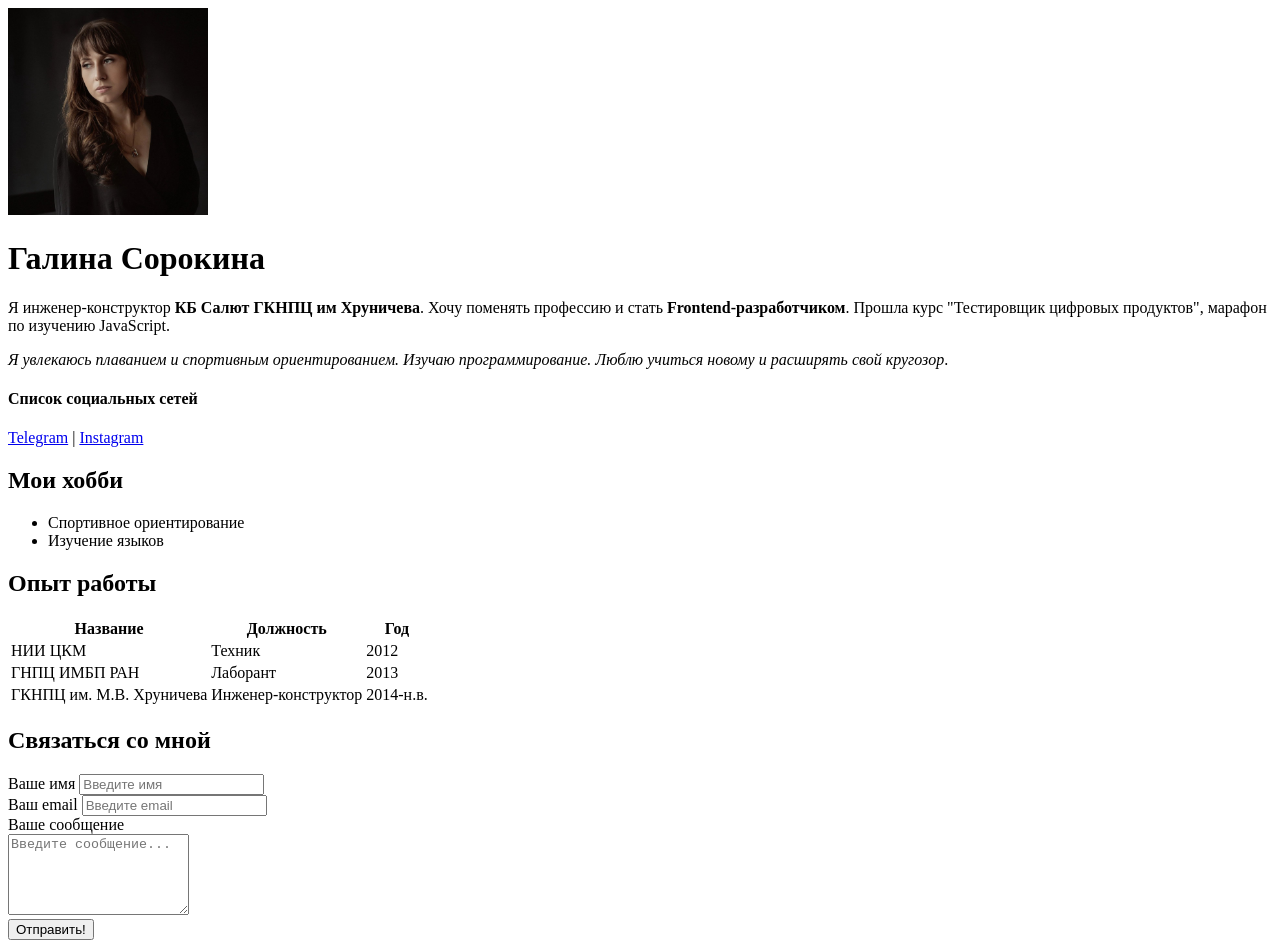
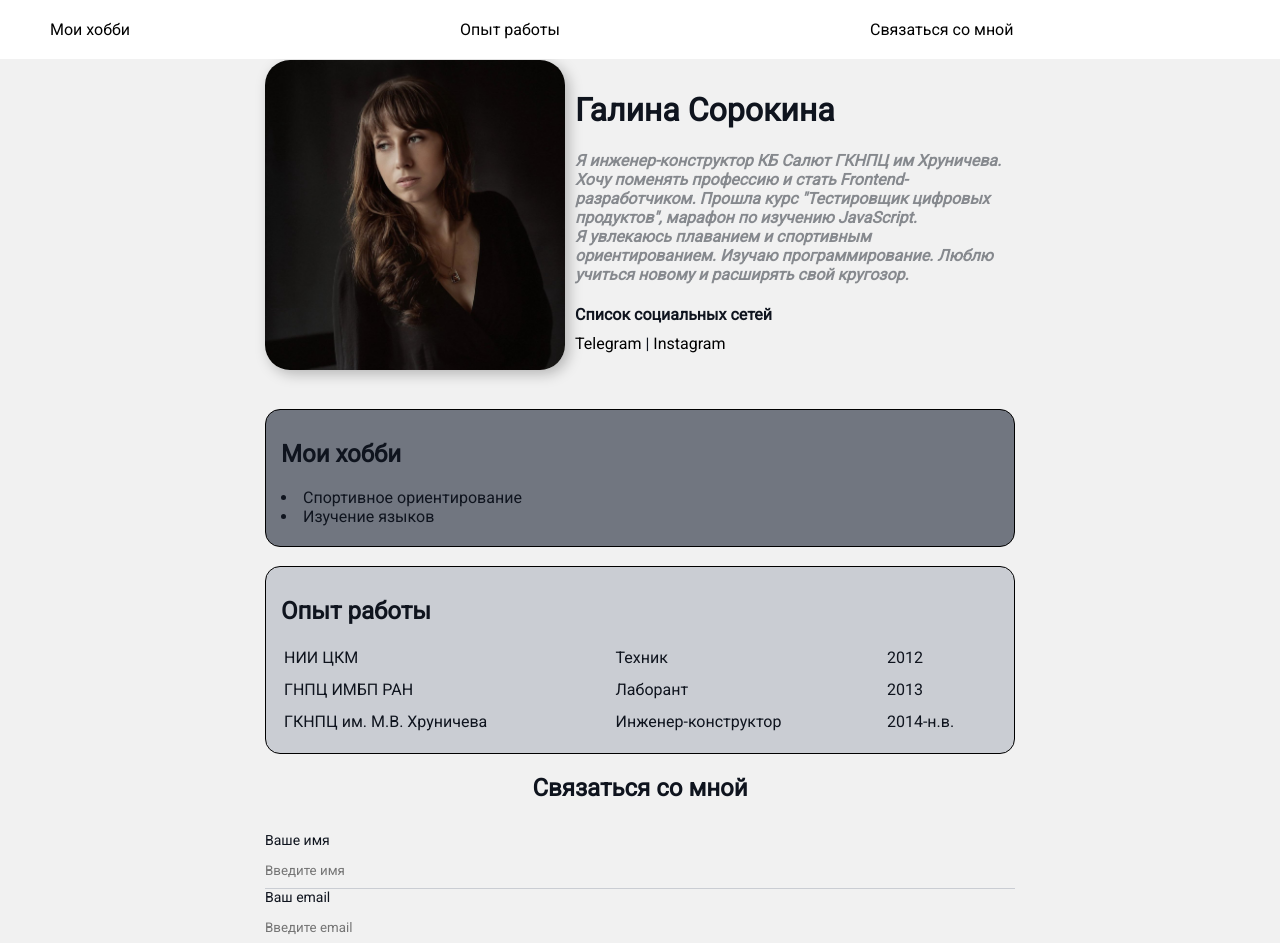
Before and after one commit to LinaOwl/Resume, a plain HTML site: page index.html in a window 1280 px wide. Shown: the top 943 px of the page. Drawn offline with Linux system fonts and the light colour scheme.

Commit message:
add styles

```diff
--- a/index.html
+++ b/index.html
@@ -5,10 +5,21 @@
     <meta name="viewport" content="width=device-width, initial-scale=1.0">
     <meta name="description" content="Это мой сайт резюме">
     <meta name="keywords" content="resume">
+    <link rel="stylesheet" href="styleresume.css">
     <title>My_resume</title>
 </head>
 <body>
-    <img src="fhoto.jpg" alt="фото профиля" width="200">
+    <div class="navbar">
+        <ul>
+            <li><a href="#">Мои хобби</a></li>
+            <li><a href="#">Опыт работы</a></li>
+            <li><a href="#">Связаться со мной</a></li>
+        </ul>
+    </div>
+    <div class="container">
+        <div class="info">
+            <img src="fhoto.jpg" alt="фото профиля" class="ava">
+        <div class="info-text">
             <h1>Галина Сорокина</h1>
                 <p>Я инженер-конструктор <strong>КБ Салют ГКНПЦ им Хруничева</strong>. Хочу поменять профессию и стать <strong>Frontend-разработчиком</strong>. Прошла курс "Тестировщик цифровых продуктов", марафон по изучению JavaScript.</p>
                 <p><em>Я увлекаюсь плаванием и спортивным ориентированием. Изучаю программирование. Люблю учиться новому и расширять свой кругозор</em>.</p>
@@ -16,20 +27,26 @@
                 <a href="https://t.me/by_sorokina_galina" target="_blank">Telegram</a>
                 |
                 <a href="https://www.instagram.com/galina_magpie/" target="_blank">Instagram</a>
+        </div>
+        </div>
+        <br>
+        <div class="card bg-1">
             <h2>Мои хобби</h2>
-    <ul>
                     <li>Спортивное ориентирование</li>
                     <li>Изучение языков</li>
                 </ul>
+        </div>
+        <br>
+        <div class="card bg-2">
             <h2>Опыт работы</h2>
-    <table>
-        <thead>
+                <table class="table">
+                    <!-- <thead>
                         <tr>
                             <th>Название</th>
                             <th>Должность</th>
                             <th>Год</th>
                         </tr>
-        </thead>
+                    </thead> -->
                     <tbody>
                         <tr>
                             <td>НИИ ЦКМ</td>
@@ -48,21 +65,30 @@
                         </tr>
                     </tbody>
                 </table>
+        </div>
+
+        <form action="/" class="form">
             <h2>Связаться со мной</h2>
-    <form>
-        <div>
+            <div class="form-row"></div>
+                <div class="form-group">
                     <label for="name">Ваше имя</label>
                     <input type="text" id="name" placeholder="Введите имя">
                 </div>
-        <div>
+                <div class="form-group">
                     <label for="email">Ваш email</label>
                     <input type="email" id="email" placeholder="Введите email">
                 </div>
-        <div>
+
+                <div class="form-group">
                     <label for="message">Ваше сообщение</label>
                     <br>
+
                     <textarea id="message" cols="20" rows="5" placeholder="Введите сообщение..."></textarea>
                 </div>
-        <input type="button" value="Отправить!">
+
+                <input class="btn" type="button" value="Отправить!">
+            </div>
         </form>
+    </div>
+</body>
 </html>
--- /dev/null
+++ b/styleresume.css
@@ -0,0 +1,179 @@
+@import url('https://fonts.googleapis.com/css2?family=Roboto&display=swap');
+
+body {
+    font-family: 'Roboto', sans-serif;
+    font-size: 16px;
+    font-weight: normal;
+    background: #f1f1f1;
+    color: #0f141e;
+}
+
+.navbar {
+    background: white;
+    padding: 10px 20px;
+    position: fixed;
+    top: 0;
+    left: 0;
+    right: 0;
+    z-index: 2;
+}
+
+.navbar ul {
+    list-style: none;
+    margin: 0;
+    padding: 0 20px;
+    display: flex;
+}
+.navbar ul li {
+    margin-right: 30px;
+    padding: 10px;
+    width: 100%;
+}
+
+.navbar ul li:hover {
+    background: #717680;
+}
+
+.navbar ul li:last-child {
+    margin-right: 0;
+}
+
+.navbar ul li:first-child {
+    margin-left: 0;
+}
+
+a {
+    color: #000;
+    text-decoration: none;
+}
+
+a:hover {
+    text-decoration: underline;
+}
+
+.container {
+    max-width: 750px;
+    margin: auto;
+    padding-top: 35px;
+    margin-top: 25px;
+}
+
+.ava {
+    width: 300px;
+    border-radius: 25px;
+    box-shadow: 4px 4px 14px rgba(0, 0, 0, .25)
+}
+
+.info {
+    margin-bottom: 20px;
+    display: flex;
+}
+
+.info-text {
+    margin: 10px;
+}
+
+.info-text p {
+    font-style: italic;
+    font-weight: bold;
+    color: #86898e;
+    margin: 0px;
+}
+
+.info-text h4 {
+    margin-bottom: 10px;
+}
+
+@media (max-widht: 700px) {
+    .info {
+        display: flex;
+        text-align: center;
+    }
+}
+
+.card {
+    border: 0.5px solid black;
+    border-radius: 15px;
+    padding: 10px 15px;
+
+}
+
+.bg-1 {
+    background: #717680;
+    padding-bottom: 20px;
+}
+
+.bg-2 {
+    background: #cacdd3;
+}
+
+.btn {
+    background: #111;
+    border-radius: 5px;
+    color: #f5f0f0;
+    font-family: inherit;
+    cursor: pointer;
+}
+
+.btn:hover {
+    opacity: 0.8;
+}
+
+.list {
+    padding: 0 20px;
+}
+
+.list li {
+    margin-bottom: 10px;
+}
+
+.table {
+    width: 100%;
+}
+
+.table td {
+    padding-bottom: 10px;
+}
+
+.table td:nth-child(2),
+.table td:nth-child(3) {
+    color: 89868f;
+
+}
+.form h2 {
+text-align: center;
+}
+
+.form-row {
+    margin-bottom: 10px;
+    display: flex;
+}
+
+.form-row  .form-group {
+    display: inline;
+    margin-right: 20px;
+    width: 50%;
+}
+
+.form-row .form-group:last-child {
+    margin-right: 0;
+}
+
+.form-group label {
+    display: block;
+    font-size: 14px;
+}
+
+.form-group input,
+.form-group textarea {
+    width: 100%;
+    box-sizing: border-box;
+    border: none;
+    background: transparent;
+    border-bottom: 1px solid #cacdd3;
+    color:#000;
+    padding: 15px 0 10px;
+    outline: none;
+    font-family: inherit;
+
+}
```
Lines whose indentation alone changed are shown as unchanged.
